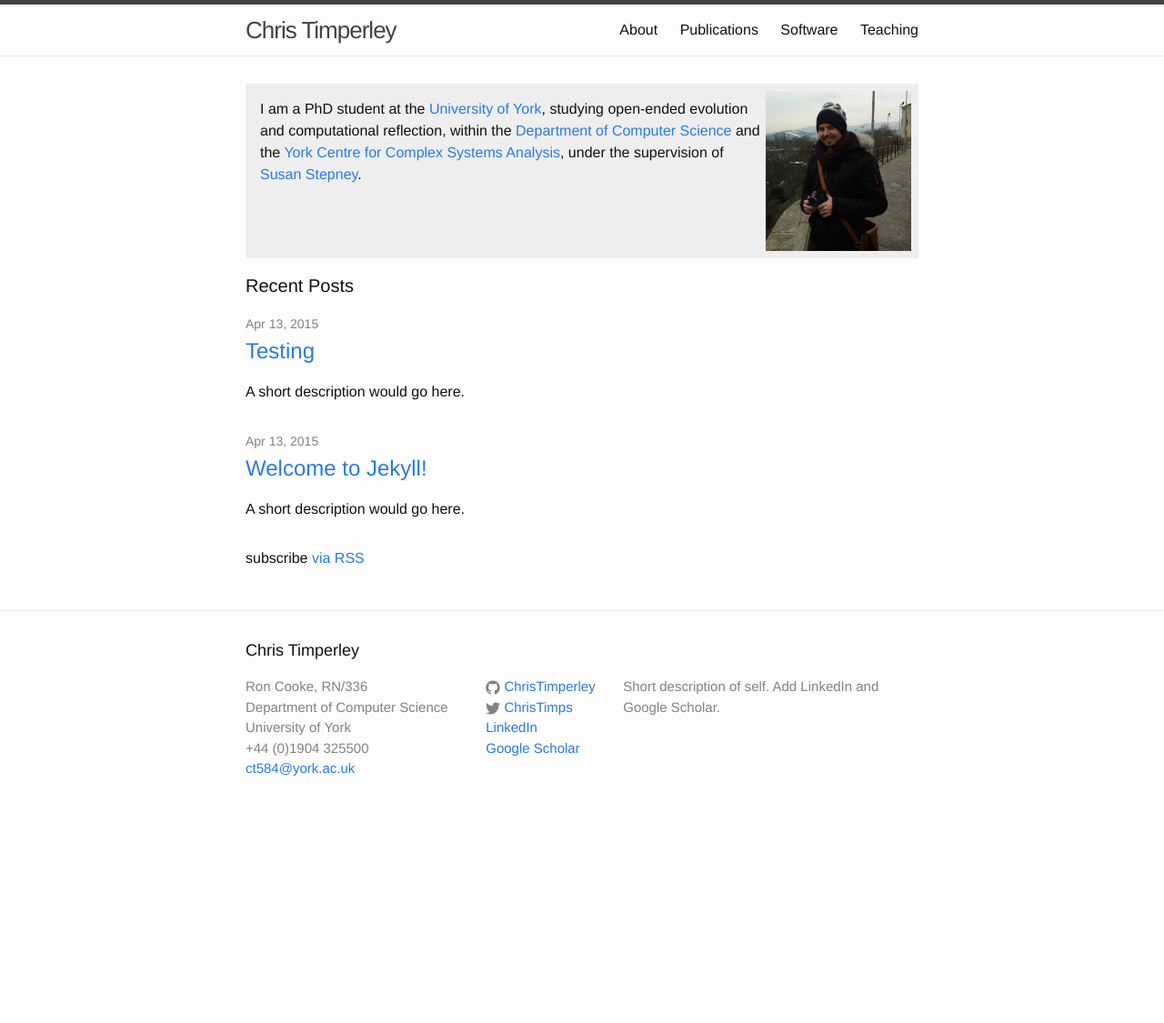
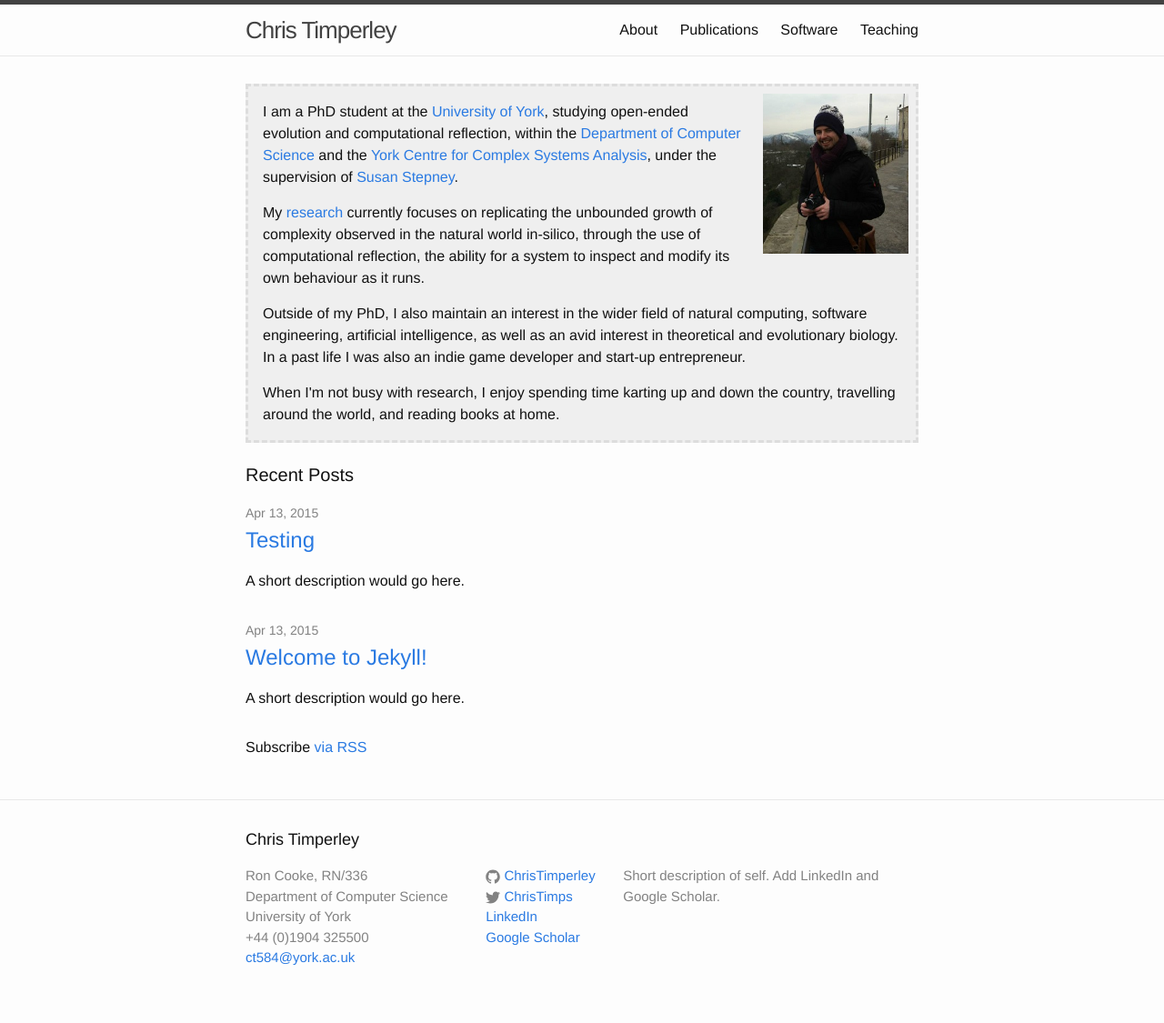
Before and after one commit to ChrisTimperley/ChrisTimperley.github.io, a Jekyll site: the page built from index.html, in a window 1280 px wide. Shown: the whole page at 91% size. Built offline with Jekyll 4.4.1, drawn with Linux system fonts in a browser that asks for light colours; before the commit the page ends 917 px from its top, so only the background shows below that.

Commit message:
Added expanded introductory blurb.

```diff
--- a/index.html
+++ b/index.html
@@ -3,14 +3,31 @@ layout: default
 ---
 <div class="home">
 
-  <div style='background-color: #eeeeee; margin-bottom: 15px; padding: 8px'>
-    <image src="/images/profile.jpg" style="width:160px; float: right"/>
+  <div style="background-color: #efefef; margin-bottom: 20px; padding: 8px; border: 3px dashed #dddddd">
+    <image src="/images/profile.jpg" style="margin-left: 16px; width:160px; float: right"/>
     <div style='padding: 8px;'>
-      I am a PhD student at the <a href="http://www.york.ac.uk">University of York</a>,
+      <p>I am a PhD student at the <a href="http://www.york.ac.uk">University of York</a>,
       studying open-ended evolution and computational reflection,
       within the <a href="http://www.cs.york.ac.uk">Department of Computer Science</a> and the
       <a href="http://www.york.ac.uk/yccsa/">York Centre for Complex Systems Analysis</a>,
-      under the supervision of <a href="http://www-users.cs.york.ac.uk/susan/">Susan Stepney</a>.
+      under the supervision of <a href="http://www-users.cs.york.ac.uk/susan/">Susan Stepney</a>.</p>
+
+      <p>My <a href="/about/">research</a> currently focuses on replicating the
+        unbounded growth of complexity observed in the natural world in-silico,
+        through the use of computational reflection, the ability for a system to inspect and modify its own
+        behaviour as it runs.
+      </p>
+
+      <p>
+        Outside of my PhD, I also maintain an interest in the wider field of natural computing, software engineering,
+        artificial intelligence, as well as an avid interest in theoretical and evolutionary biology. In a past life
+        I was also an indie game developer and start-up entrepreneur.
+      </p>
+
+      <p style='margin-bottom: 0'>
+        When I'm not busy with research, I enjoy spending time karting up and down the country,
+        travelling around the world, and reading books at home.
+      </p>
     </div>
     <div style='clear:both'></div>
   </div>
@@ -27,5 +44,5 @@ layout: default
       </li>
     {% endfor %}
   </ul>
-  <p class="rss-subscribe">subscribe <a href="{{ "/feed.xml" | prepend: site.baseurl }}">via RSS</a></p>
+  <p class="rss-subscribe">Subscribe <a href="{{ "/feed.xml" | prepend: site.baseurl }}">via RSS</a></p>
 </div>
```
